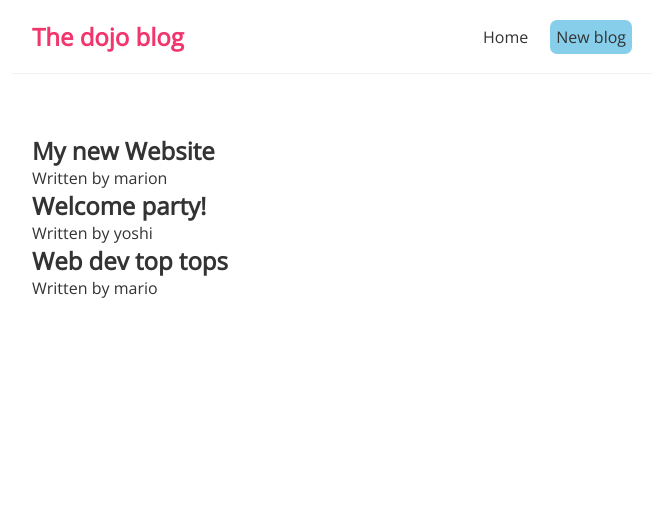
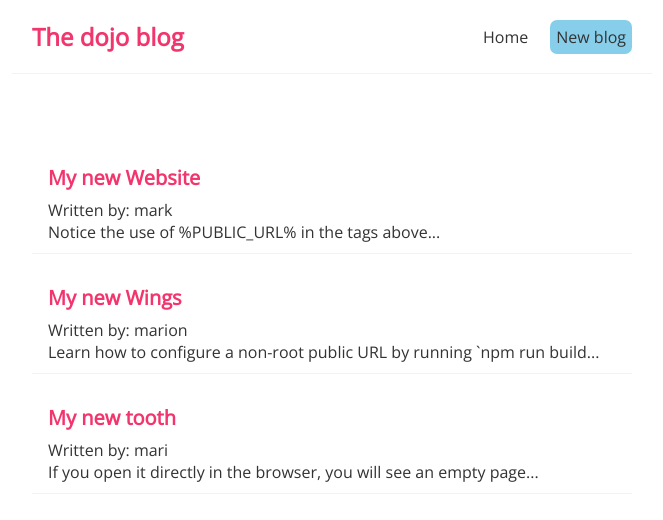
Before and after one commit to Omarion123/React-Mini-simple-blog, a React (Create React App) app: page / in a window 1280 px wide. Shown: the top 520 px of the page, without its empty margins (308-971 px from the left). Built offline with nearby package versions, Linux system fonts and the light colour scheme.

Commit message:
use map method and useState hook

```diff
--- a/src/Home.js
+++ b/src/Home.js
@@ -1,17 +1,22 @@
 import { useState } from "react"; // to set react component we use useState
 const Home = () => {
-  const [blogs, setBlogs] = useState([
+  const [blogs, setblogs] = useState([
     {
       title: "My new Website",
-      body: "Lorem ipsum...",
-      author: "marion",
+      body: "Notice the use of %PUBLIC_URL% in the tags above...",
+      author: "mark",
       id: 1,
     },
-    { title: "Welcome party!", body: "Lorem ipsum...", author: "yoshi", id: 2 },
     {
-      title: "Web dev top tops",
-      body: "Lorem ipsum...",
-      author: "mario",
+      title: "My new Wings",
+      body: "Learn how to configure a non-root public URL by running `npm run build...",
+      author: "marion",
+      id: 2,
+    },
+    {
+      title: "My new tooth",
+      body: "If you open it directly in the browser, you will see an empty page...",
+      author: "mari",
       id: 3,
     },
   ]);
@@ -20,7 +25,10 @@ const Home = () => {
       {blogs.map((blog) => (
         <div className="blog-preview" key={blog.id}>
           <h2>{blog.title}</h2>
-          <p>Written by {blog.author}</p>
+          <p>
+            Written by: <span className="author">{blog.author}</span>
+          </p>
+          <p>{blog.body}</p>
         </div>
       ))}
     </div>
--- a/src/index.css
+++ b/src/index.css
@@ -32,3 +32,20 @@
   margin: 40px auto;
   padding: 20px;
 }
+/* blog previews list */
+.blog-preview {
+  padding: 10px 16px;
+  margin: 20px 0;
+  border-bottom: 1px solid #f2f2f2;
+}
+.blog-preview:hover {
+  box-shadow: 1px 3px 5px rgba(0, 0, 0, 0.1);
+}
+.blog-preview:hover .author {
+  color: rgb(60, 203, 20);
+}
+.blog-preview h2 {
+  font-size: 20px;
+  color: #f2356d;
+  margin-bottom: 8px;
+}
```
